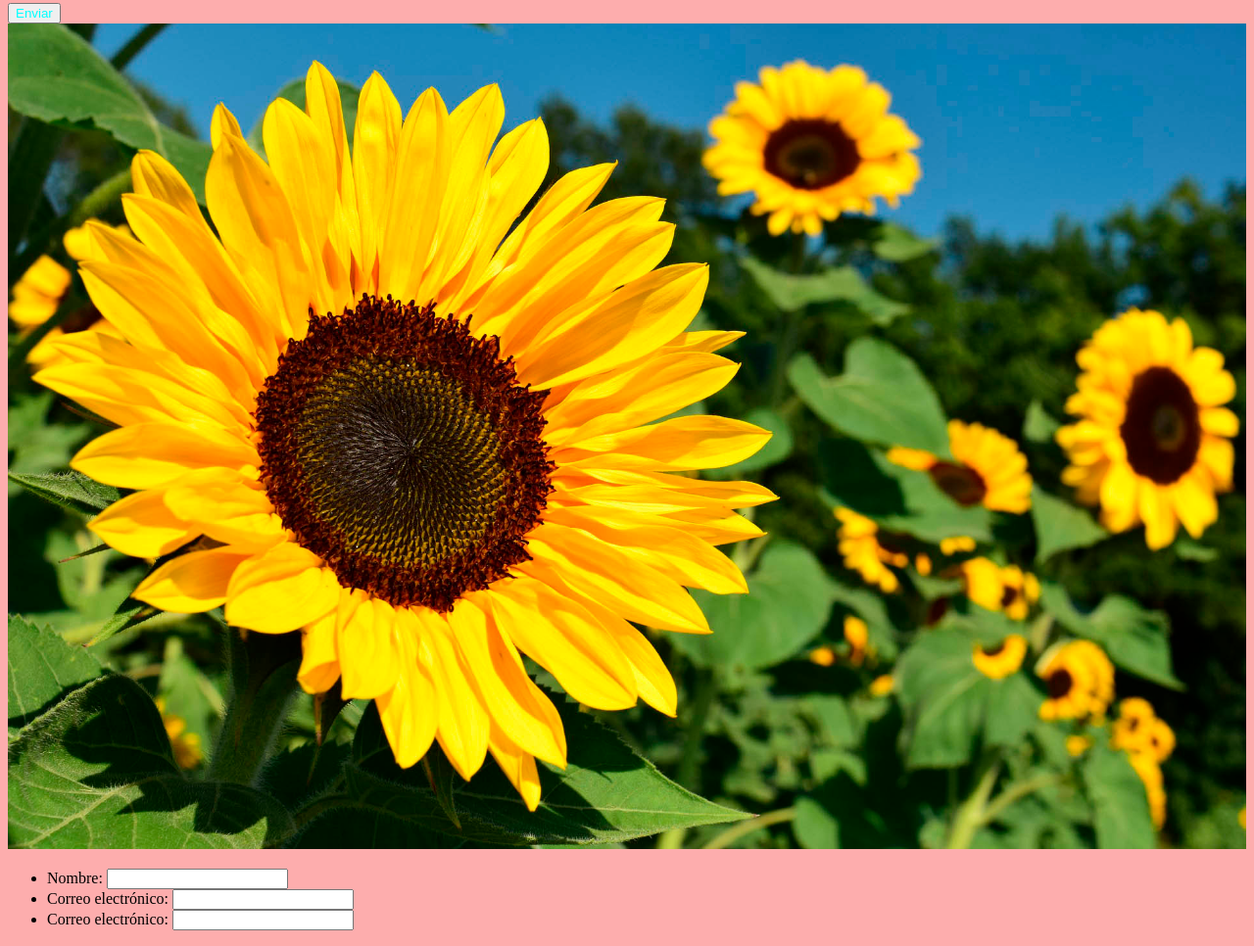
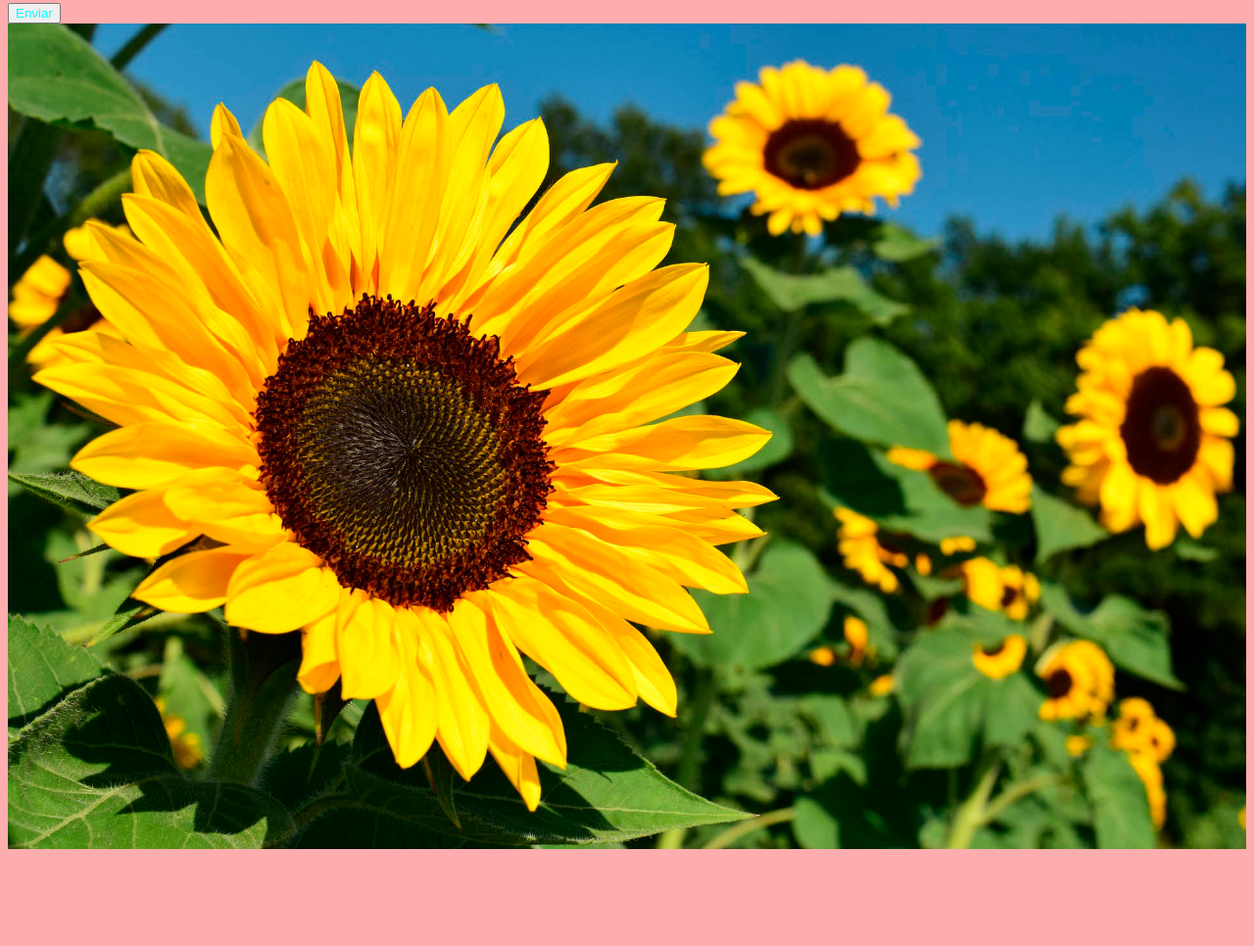
Before and after one commit to sebasgar13/sesion_1, a plain HTML site: page index.html in a window 1280 px wide. Shown: the part 314-1280 px from the top of the page at 98% size. After the commit the page ends 1193 px from the top, so only its background shows below. Drawn offline with Linux system fonts and the light colour scheme.

Commit message:
formulario

```diff
--- a/index.html
+++ b/index.html
@@ -45,21 +45,5 @@
     </form>
 
         <img src="girasol.jpg" alt="Un girasol" width="100%" />
-        <form action="/my-handling-form-page" method="post">
-            <ul>
-             <li>
-               <label for="name">Nombre:</label>
-               <input type="text" id="name" name="user_name">
-             </li>
-             <li>
-               <label for="mail">Correo electrónico:</label>
-               <input type="email" id="mail" name="user_mail">
-             </li>
-             <li>
-                <label for="password">Correo electrónico:</label>
-                <input type="password" id="mail" name="user_mail">
-             </li>
-            </ul>
-           </form>
 </body>
 </html>
```
